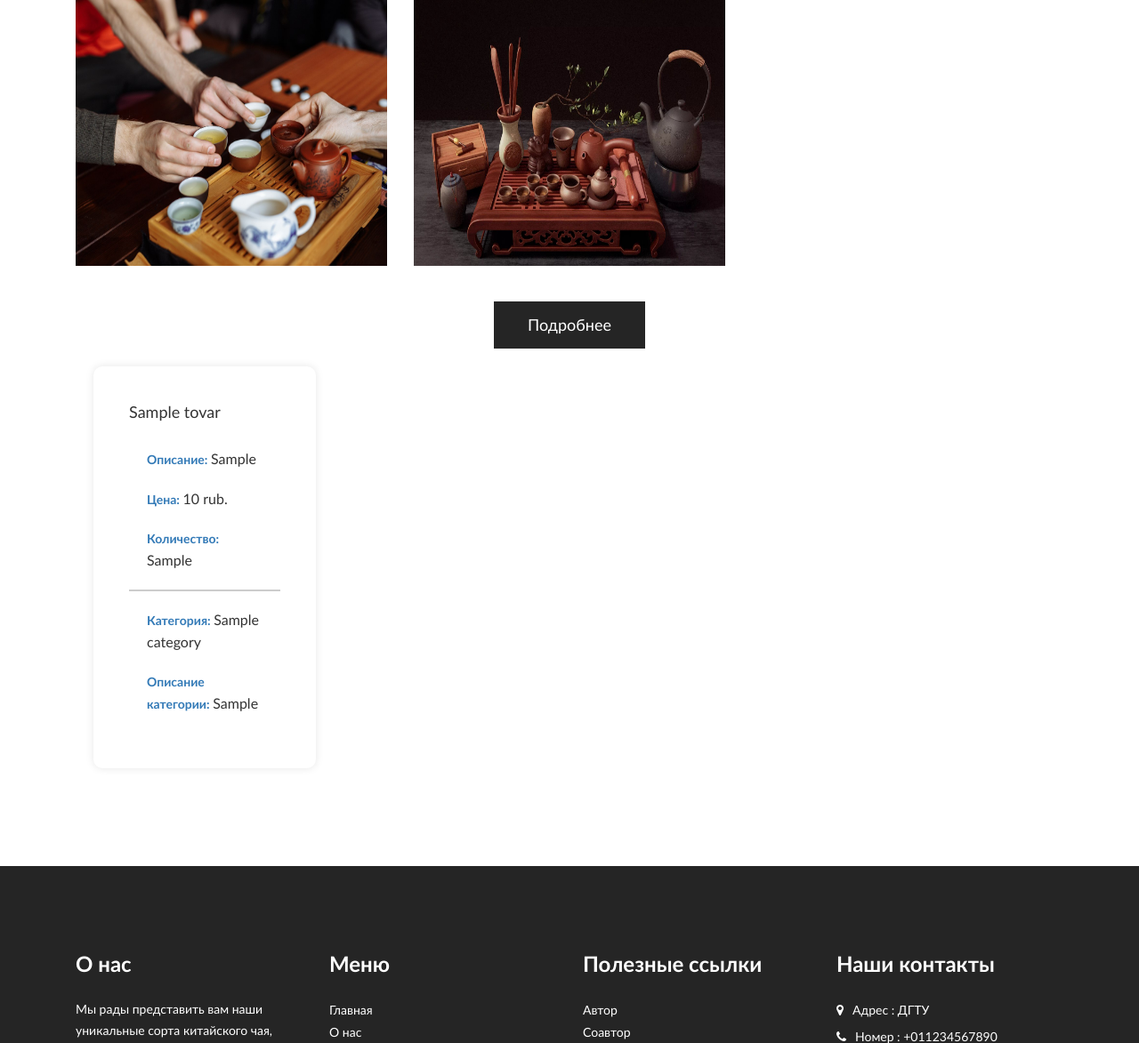
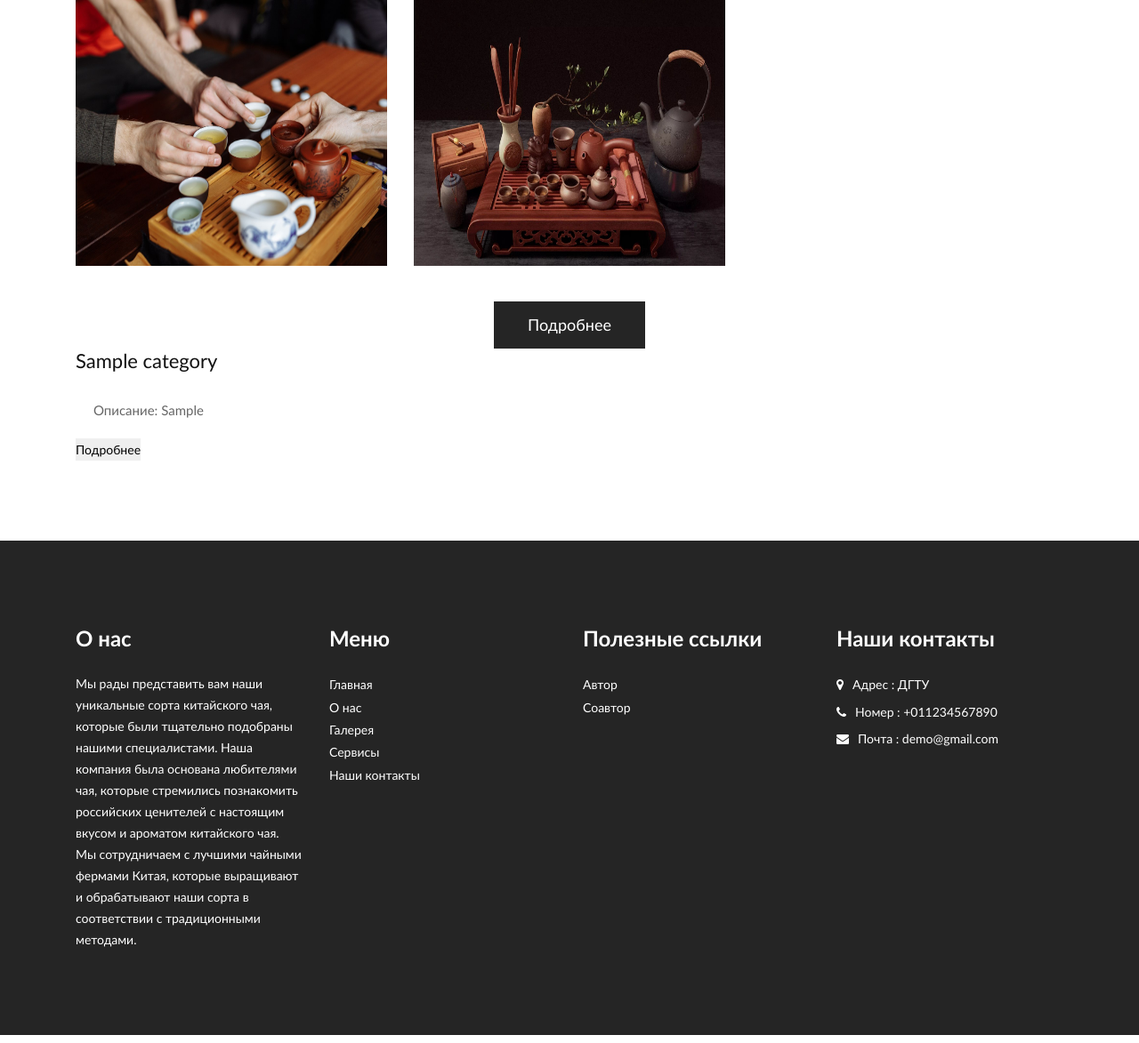
Before and after one commit to b221b/dragon-housePHP, a PHP site: page /gallery.php in a window 1280 px wide. Shown: the part 718-1891 px from the top of the page at 89% size. Run offline with PHP 8.4, Linux system fonts and the light colour scheme; tables that the repository leaves empty or names only in its code hold one stand-in row (values such as "Sample post"); some libraries are stand-ins or nearby versions.

Commit message:
сделал более удобное добавление чая делаю страницу с чаем

```diff
--- a/gallery.php
+++ b/gallery.php
@@ -139,68 +139,11 @@
 
          <div выборка из бд>
 
-            <style>
-               .product-block {
-                  background-color: #fff;
-                  border-radius: 10px;
-                  box-shadow: 0 0 10px rgba(0, 0, 0, 0.1);
-                  padding: 20px;
-                  margin: 20px;
-                  width: 250px;
-                  display: inline-block;
-               }
-
-               .product-image {
-                  width: 100%;
-                  height: 150px;
-                  overflow: hidden;
-                  border-radius: 10px 10px 0 0;
-               }
-
-               .product-image img {
-                  width: 100%;
-                  height: 100%;
-                  object-fit: cover;
-               }
-
-               .product-info {
-                  padding: 20px;
-               }
-
-               .product-info h2 {
-                  font-size: 18px;
-                  margin-top: 0;
-                  color: #333;
-               }
-
-               .product-info p {
-                  font-size: 14px;
-                  color: #666;
-               }
-
-               .product-info .label {
-                  font-weight: bold;
-                  color: #337ab7;
-               }
-
-               .product-info .value {
-                  font-size: 16px;
-                  color: #333;
-               }
-
-               hr {
-                  border-top: 2px solid #ccc;
-                  margin: 10px 0;
-               }
-            </style>
-
             <?php
             include_once 'db.php';
 
-            // Fetch data from tovar table and join with category table
-            $sql = "SELECT t.Name, t.Opisanie, t.Price, t.Kolichestvo, c.Name as CategoryName, c.Opisanie as CategoryOpisanie
-         FROM tovar t
-         JOIN category c ON t.CategoryID = c.ID";
+            // Fetch data from category table
+            $sql = "SELECT ID, Name, Opisanie FROM category";
             $result = mysqli_query($conn, $sql);
 
             // Check if there are any results
@@ -208,26 +151,46 @@
                // Display data in a beautiful way
                while ($row = mysqli_fetch_assoc($result)) {
             ?>
-                  <div class="product-block">
-                     <div class="product-info">
+                  <div class="category-block">
+                     <div class="category-info">
                         <h2><?php echo $row['Name']; ?></h2>
                         <p><span class="label">Описание:</span> <span class="value"><?php echo $row['Opisanie']; ?></span></p>
-                        <p><span class="label">Цена:</span> <span class="value"><?php echo $row['Price']; ?> rub.</span></p>
-                        <p><span class="label">Количество:</span> <span class="value"><?php echo $row['Kolichestvo']; ?></span></p>
-                        <hr>
-                        <p><span class="label">Категория:</span> <span class="value"><?php echo $row['CategoryName']; ?></span></p>
-                        <p><span class="label">Описание категории:</span> <span class="value"><?php echo $row['CategoryOpisanie']; ?></span></p>
+                        <button class="btn-more" data-category-id="<?php echo $row['ID']; ?>">Подробнее</button>
                      </div>
                   </div>
+
+                  <!-- Hidden div to display products for each category -->
+                  <div class="products-block" data-category-id="<?php echo $row['ID']; ?>" style="display: none;"></div>
+
             <?php
                }
             } else {
-               echo "No products found.";
+               echo "No categories found.";
             }
 
             // Close connection
             mysqli_close($conn);
             ?>
+
+            <script>
+               document.addEventListener("DOMContentLoaded", function() {
+                  const btnMore = document.querySelectorAll(".btn-more");
+                  btnMore.forEach(function(btn) {
+                     btn.addEventListener("click", function() {
+                        const categoryId = btn.getAttribute("data-category-id");
+                        const productsBlock = document.querySelector(`[data-category-id="${categoryId}"]`);
+
+                        // Send AJAX request to fetch products
+                        fetch(`fetch_products.php?category_id=${categoryId}`)
+                           .then(response => response.text())
+                           .then(html => {
+                              productsBlock.innerHTML = html;
+                              productsBlock.style.display = "block";
+                           });
+                     });
+                  });
+               });
+            </script>
 
          </div>
       </div>
```
Also changed, not shown: add.php (+11 -1 lines), fetch_products.php (added, +84 -0 lines).
